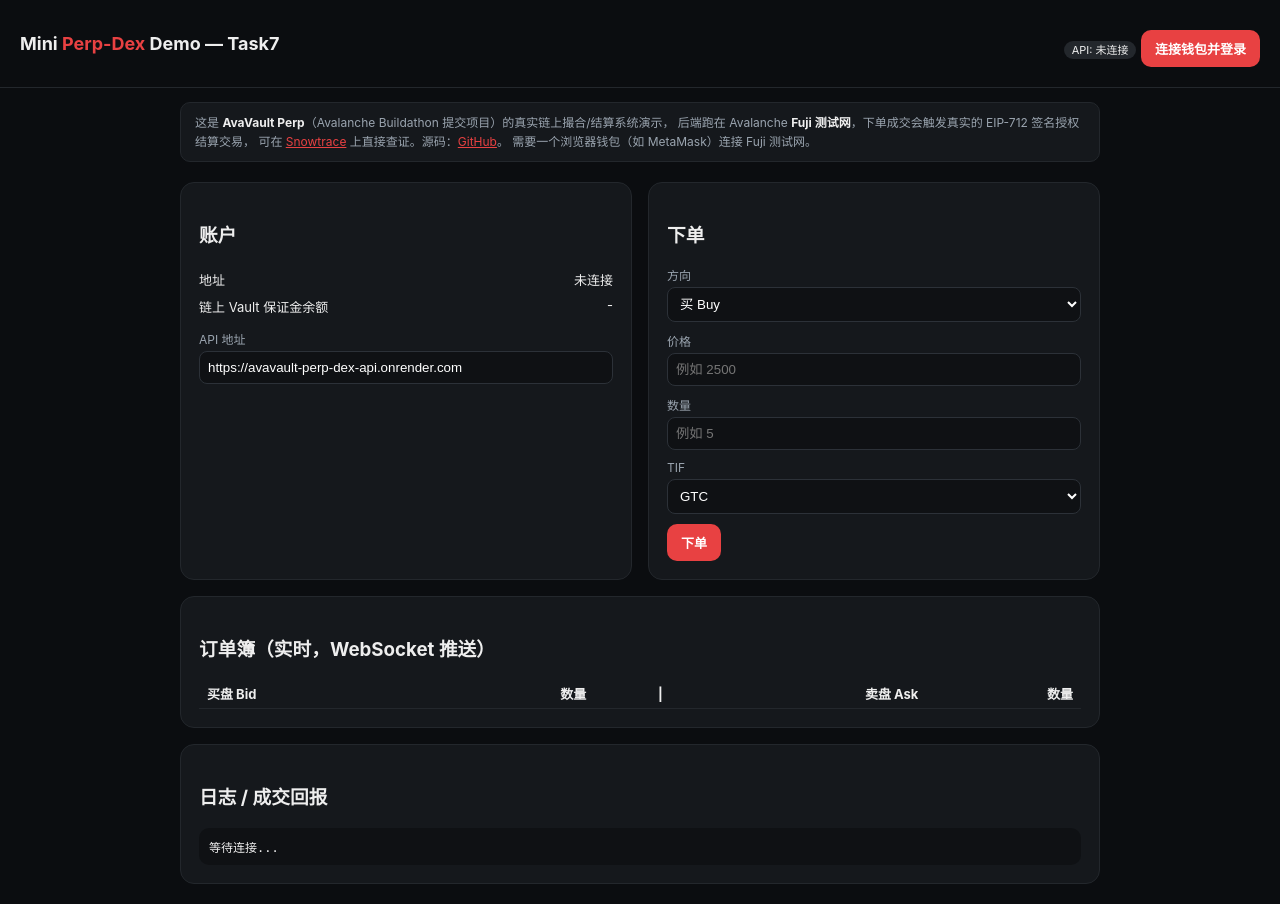
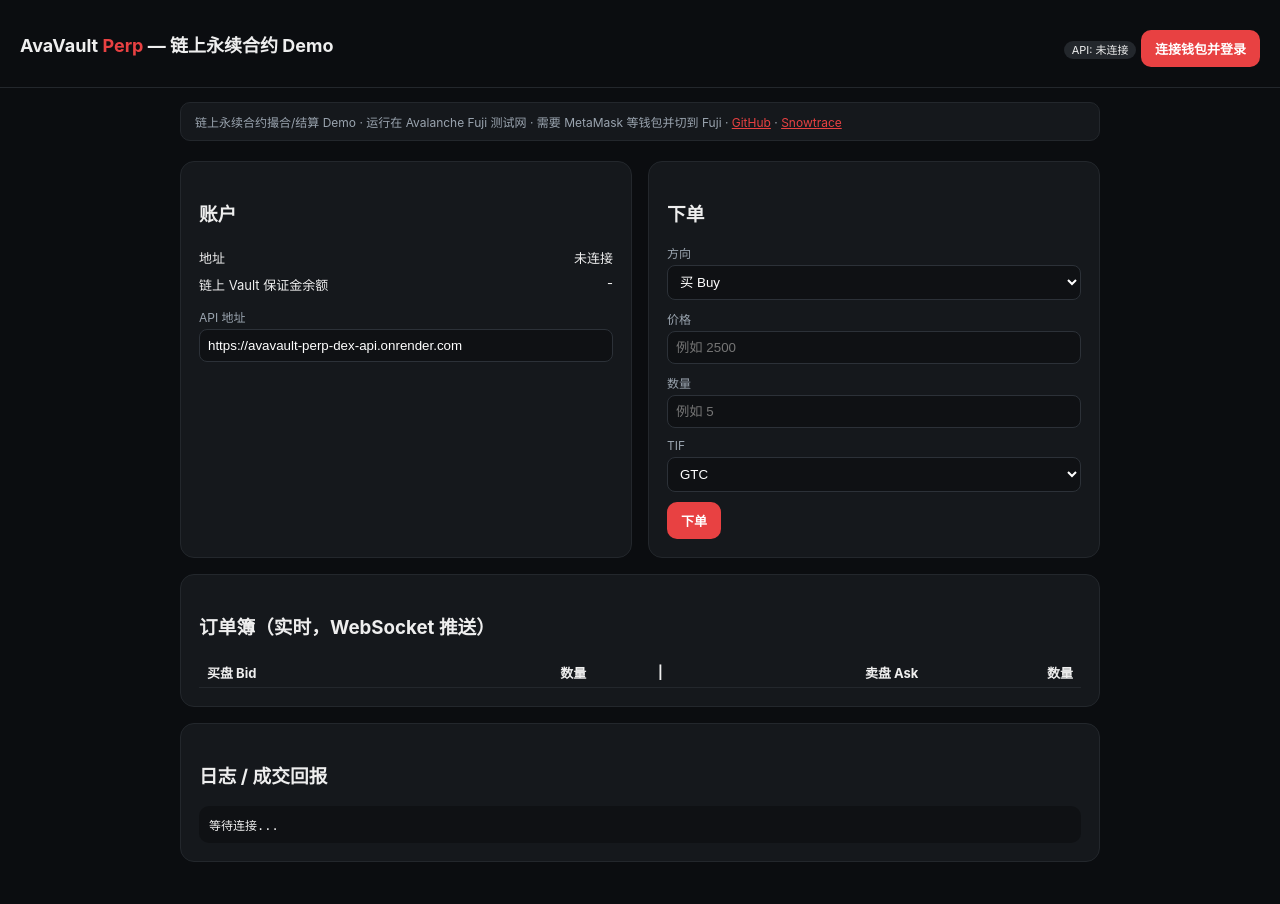
Before and after one commit to CodingGeoff/avavault-perp, a website: page task7-perp-dex/demo/index.html in a window 1280 px wide. After the commit the page ends 882 px from the top, so only its background shows below. Drawn offline with Linux system fonts and the light colour scheme.

Commit message:
Simplify demo page: drop internal 'Task7' branding, trim verbose banner to essentials

```diff
--- a/task7-perp-dex/demo/index.html
+++ b/task7-perp-dex/demo/index.html
@@ -2,7 +2,7 @@
 <html lang="zh-CN">
 <head>
 <meta charset="UTF-8" />
-<title>Mini Perp-Dex Demo — Task7</title>
+<title>AvaVault Perp — 链上永续合约 Demo</title>
 <script src="./vendor/ethers.umd.min.js"></script>
 <style>
   :root{--red:#E84142;--bg:#0b0d10;--card:#15181c;--text:#eee;--muted:#9aa4af;--green:#2ecc71;}
@@ -29,19 +29,17 @@
 </head>
 <body>
 <header>
-  <h1>Mini <span>Perp-Dex</span> Demo — Task7</h1>
+  <h1>AvaVault <span>Perp</span> — 链上永续合约 Demo</h1>
   <div>
     <span id="apiStatus" class="pill">API: 未连接</span>
     <button id="connectBtn">连接钱包并登录</button>
   </div>
 </header>
 <div style="max-width:960px;margin:14px auto 0;padding:0 20px;">
-  <div style="background:#15181c;border:1px solid #23272c;border-radius:10px;padding:10px 14px;font-size:12px;color:#9aa4af;line-height:1.6;">
-    这是 <strong style="color:#eee;">AvaVault Perp</strong>（Avalanche Buildathon 提交项目）的真实链上撮合/结算系统演示，
-    后端跑在 Avalanche <strong style="color:#eee;">Fuji 测试网</strong>，下单成交会触发真实的 EIP-712 签名授权结算交易，
-    可在 <a href="https://testnet.snowtrace.io/address/0x0425352bc3c5293D5629c27525969439Ab9C27b5" target="_blank" style="color:#E84142;">Snowtrace</a>
-    上直接查证。源码：<a href="https://github.com/CodingGeoff/avavault-perp" target="_blank" style="color:#E84142;">GitHub</a>。
-    需要一个浏览器钱包（如 MetaMask）连接 Fuji 测试网。
+  <div style="background:#15181c;border:1px solid #23272c;border-radius:10px;padding:10px 14px;font-size:12px;color:#9aa4af;">
+    链上永续合约撮合/结算 Demo · 运行在 Avalanche Fuji 测试网 · 需要 MetaMask 等钱包并切到 Fuji ·
+    <a href="https://github.com/CodingGeoff/avavault-perp" target="_blank" style="color:#E84142;">GitHub</a> ·
+    <a href="https://testnet.snowtrace.io/address/0x0425352bc3c5293D5629c27525969439Ab9C27b5" target="_blank" style="color:#E84142;">Snowtrace</a>
   </div>
 </div>
 <main>
```
